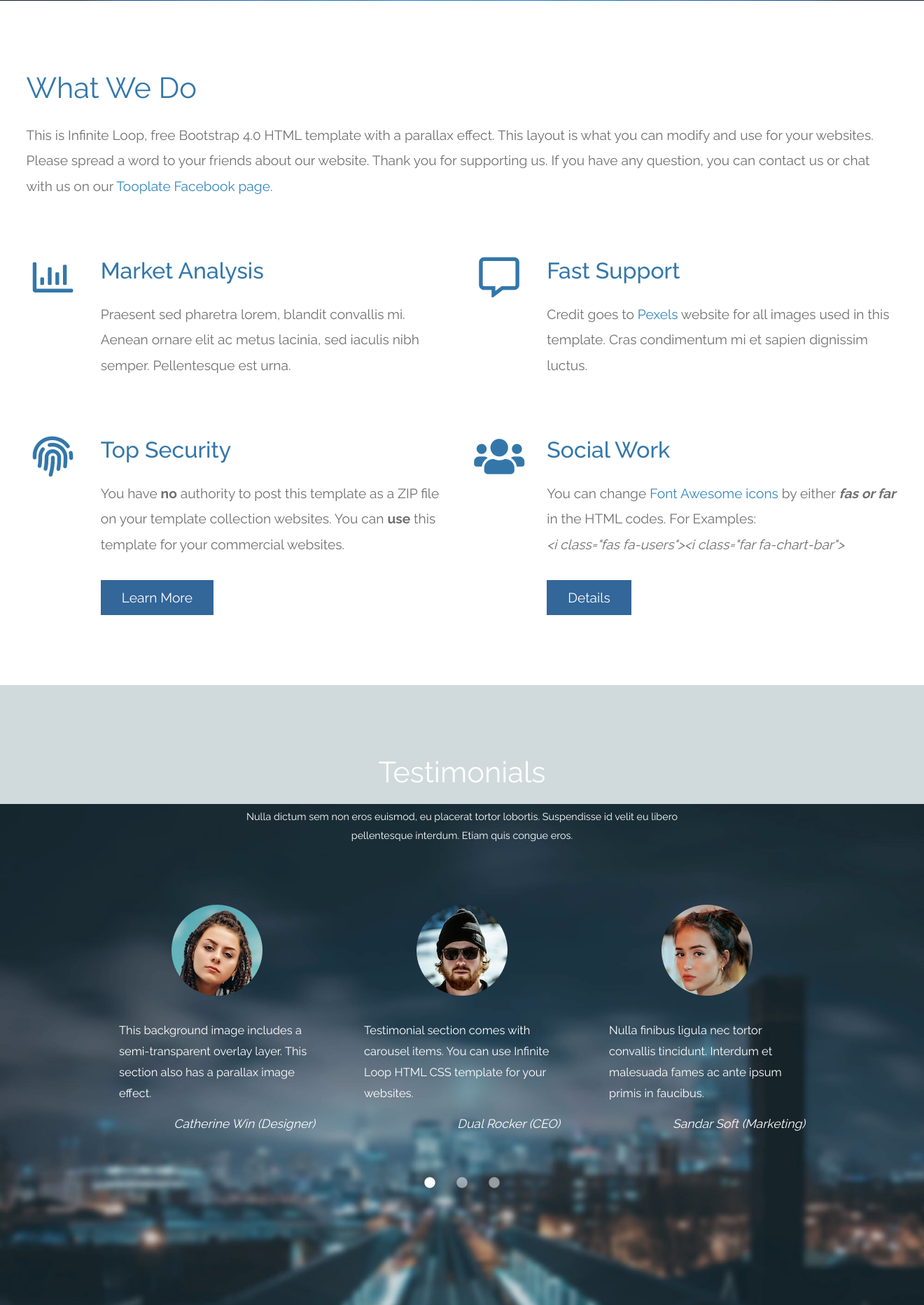
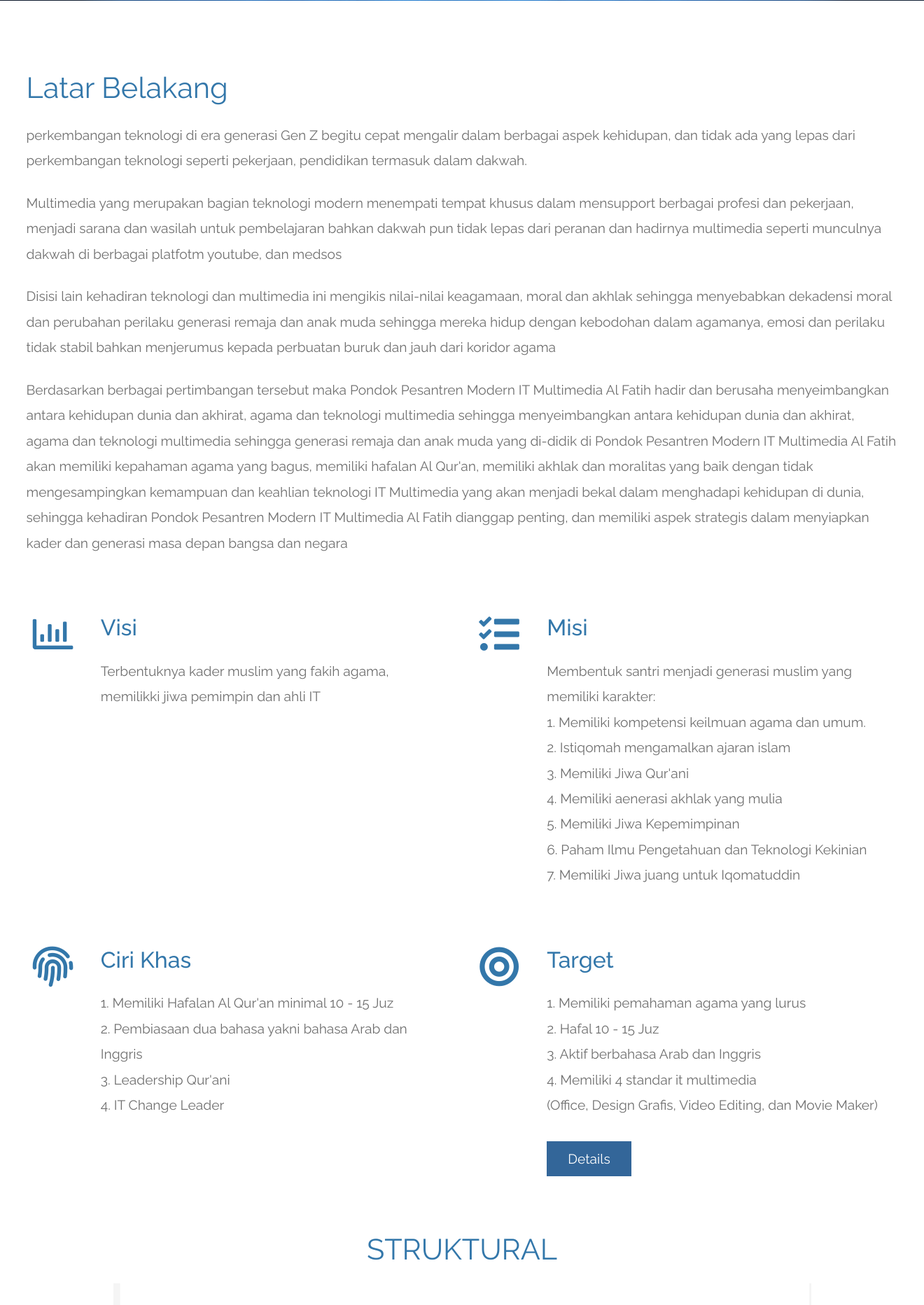
Before and after one commit to samosa76/alfatih, a PHP site: page / in a window 1320 px wide. Shown: the part 799-2664 px from the top of the page at 70% size. Run offline with PHP 8.4, Linux system fonts and the light colour scheme.

Commit message:
finishing home page

```diff
--- a/css/tooplate-infinite-loop.css
+++ b/css/tooplate-infinite-loop.css
@@ -255,7 +255,7 @@ blockquote {
 /* Testimonials */
 #testimonials {
   color: white;
-  background-image: url(../img/infinite-loop-02.jpg);
+  background-image: url(../img/home-2.jpg);
   background-size: cover;
   background-repeat: no-repeat;
   background-size: 100%;
--- a/index.html
+++ b/index.html
@@ -1,5 +1,6 @@
 <!DOCTYPE html>
 <html lang="en">
+
 <head>
   <meta charset="UTF-8" />
   <meta name="viewport" content="width=device-width, initial-scale=1.0" />
@@ -17,6 +18,7 @@ https://www.tooplate.com/view/2117-infinite-loop
 -->
 
 </head>
+
 <body>
   <!-- Hero section -->
   <section id="home" class="text-white tm-font-big tm-parallax">
@@ -27,7 +29,10 @@ https://www.tooplate.com/view/2117-infinite-loop
           <a href="#home" class="navbar-brand">Al Fatih</a>
         </div>
 
-
+        <button class="navbar-toggler" type="button" data-toggle="collapse" data-target="#navbarSupportedContent"
+          aria-controls="navbarSupportedContent" aria-expanded="false" aria-label="Toggle navigation">
+          <i class="fas fa-bars navbar-toggler-icon"></i>
+        </button>
         <div class="collapse navbar-collapse" id="navbarSupportedContent">
           <ul class="navbar-nav ml-auto">
             <li class="nav-item">
@@ -69,76 +74,136 @@ https://www.tooplate.com/view/2117-infinite-loop
   <section id="info" class="tm-section-pad-top">
 
     <div class="container">
-
-            <div class="row tm-content-box"><!-- first row -->
+      <!-- first row -->
+      <div class="row tm-content-box">
         <div class="col-lg-12 col-xl-12">
           <div class="tm-intro-text-container">
-                        <h2 class="tm-text-primary mb-4 tm-section-title">What We Do</h2>
+            <h2 class="tm-text-primary mb-4 tm-section-title">Latar Belakang</h2>
             <p class="mb-4 tm-intro-text">
-                          This is Infinite Loop, free Bootstrap 4.0 HTML template with a parallax effect. This layout is what you can modify and use for your websites. Please spread a word to your friends about our website. Thank you for supporting us. If you have any question, you can contact us or chat with us on our <a href="https://fb.com/tooplate">Tooplate Facebook page</a>.</p>
+              perkembangan teknologi di era generasi Gen Z begitu cepat mengalir dalam berbagai aspek kehidupan, dan
+              tidak ada yang lepas dari perkembangan teknologi seperti pekerjaan, pendidikan termasuk dalam dakwah.
+            </p>
+            <p class="mb-4 tm-intro-text">
+              Multimedia yang merupakan bagian teknologi modern menempati tempat khusus dalam mensupport berbagai
+              profesi dan pekerjaan, menjadi sarana dan wasilah untuk pembelajaran bahkan dakwah pun tidak lepas dari
+              peranan dan hadirnya multimedia seperti munculnya dakwah di berbagai platfotm youtube, dan medsos
+            </p>
+            <p class="mb-4 tm-intro-text">
+              Disisi lain kehadiran teknologi dan multimedia ini mengikis nilai-nilai keagamaan, moral dan akhlak
+              sehingga menyebabkan dekadensi moral dan perubahan perilaku generasi remaja dan anak muda sehingga mereka
+              hidup dengan kebodohan dalam agamanya, emosi dan perilaku tidak stabil bahkan menjerumus kepada perbuatan
+              buruk dan jauh dari koridor agama
+            </p>
+            <p class="mb-4 tm-intro-text">
+              Berdasarkan berbagai pertimbangan tersebut maka Pondok Pesantren Modern IT Multimedia Al Fatih hadir dan
+              berusaha menyeimbangkan antara kehidupan dunia dan akhirat, agama dan teknologi multimedia sehingga
+              menyeimbangkan antara kehidupan dunia dan akhirat, agama dan teknologi multimedia sehingga generasi remaja
+              dan anak muda yang di-didik di Pondok Pesantren Modern IT Multimedia Al Fatih akan memiliki kepahaman
+              agama yang bagus, memiliki hafalan Al Qur'an, memiliki akhlak dan moralitas yang baik dengan tidak
+              mengesampingkan kemampuan dan keahlian teknologi IT Multimedia yang akan menjadi bekal dalam menghadapi
+              kehidupan di dunia, sehingga kehadiran Pondok Pesantren Modern IT Multimedia Al Fatih dianggap penting,
+              dan memiliki aspek strategis dalam menyiapkan kader dan generasi masa depan bangsa dan negara
+            </p>
           </div>
         </div>
 
-            </div><!-- first row -->
+      </div>
+      <!-- first row -->
 
-            <div class="row tm-content-box"><!-- second row -->
+      <!-- second row -->
+      <div class="row tm-content-box">
         <div class="col-lg-1">
           <i class="far fa-3x fa-chart-bar text-center tm-icon"></i>
         </div>
         <div class="col-lg-5">
           <div class="tm-intro-text-container">
-                        <h2 class="tm-text-primary mb-4">Market Analysis</h2>
+            <h2 class="tm-text-primary mb-4">Visi</h2>
             <p class="mb-4 tm-intro-text">
-                          Praesent sed pharetra lorem, blandit convallis mi. Aenean ornare elit ac metus lacinia, sed iaculis nibh semper. Pellentesque est urna.</p>
+              Terbentuknya kader muslim yang fakih agama, memilikki jiwa pemimpin dan ahli IT
+            </p>
           </div>
         </div>
 
         <div class="col-lg-1">
-                    <i class="far fa-3x fa-comment-alt text-center tm-icon"></i>
+          <i class="fas fa-3x fa-tasks text-center tm-icon"></i>
         </div>
+
         <div class="col-lg-5">
           <div class="tm-intro-text-container">
-                        <h2 class="tm-text-primary mb-4">Fast Support</h2>
+            <h2 class="tm-text-primary mb-4">Misi</h2>
             <p class="mb-4 tm-intro-text">
-                          Credit goes to <a rel="nofollow" href="https://www.pexels.com">Pexels</a> website for all images used in this template. Cras condimentum mi et sapien dignissim luctus.</p>
+              Membentuk santri menjadi generasi muslim yang memiliki karakter: <br>
+              1. Memiliki kompetensi keilmuan agama dan umum.<br>
+              2. Istiqomah mengamalkan ajaran islam<br>
+              3. Memiliki Jiwa Qur'ani<br>
+              4. Memiliki aenerasi akhlak yang mulia<br>
+              5. Memiliki Jiwa Kepemimpinan<br>
+              6. Paham Ilmu Pengetahuan dan Teknologi Kekinian<br>
+              7. Memiliki Jiwa juang untuk Iqomatuddin<br>
+            </p>
           </div>
         </div>
 
-            </div><!-- second row -->
+      </div>
+      <!-- second row -->
 
-            <div class="row tm-content-box"><!-- third row -->
+      <!-- third row -->
+      <div class="row tm-content-box">
         <div class="col-lg-1">
           <i class="fas fa-3x fa-fingerprint text-center tm-icon"></i>
         </div>
         <div class="col-lg-5">
           <div class="tm-intro-text-container">
-                        <h2 class="tm-text-primary mb-4">Top Security</h2>
+            <h2 class="tm-text-primary mb-4">Ciri Khas</h2>
             <p class="mb-4 tm-intro-text">
-                      You have <strong>no</strong> authority to post this template as a ZIP file on your template collection websites. You can <strong>use</strong> this template for your commercial websites.</p>
+              1. Memiliki Hafalan Al Qur'an minimal 10 - 15 Juz <br>
+              2. Pembiasaan dua bahasa yakni bahasa Arab dan Inggris <br>
+              3. Leadership Qur'ani <br>
+              4. IT Change Leader <br>
+            </p>
+          </div>
+        </div>
+
+        <div class="col-lg-1">
+          <i class="fas fa-3x fa-bullseye text-center tm-icon"></i>
+        </div>
+        <div class="col-lg-5">
+          <div class="tm-intro-text-container">
+            <h2 class="tm-text-primary mb-4">Target</h2>
+            <p class="mb-4 tm-intro-text">
+              1. Memiliki pemahaman agama yang lurus <br>
+              2. Hafal 10 - 15 Juz <br>
+              3. Aktif berbahasa Arab dan Inggris <br>
+              4. Memiliki 4 standar it multimedia <br>(Office, Design Grafis, Video Editing, dan Movie Maker) <br>
+            </p>
 
             <div class="tm-continue">
-                            <a href="#testimonials" class="tm-intro-text tm-btn-primary">Learn More</a>
+              <a href="" class="tm-intro-text tm-btn-primary">Details</a>
             </div>
           </div>
         </div>
 
-                <div class="col-lg-1">
-                    <i class="fas fa-3x fa-users text-center tm-icon"></i>
       </div>
-                <div class="col-lg-5">
-                    <div class="tm-intro-text-container">
-                      <h2 class="tm-text-primary mb-4">Social Work</h2>
-                        <p class="mb-4 tm-intro-text">
-                      You can change <a href="https://fontawesome.com/icons?d=gallery">Font Awesome icons</a> by either <b><em>fas or far</em></b> in the HTML codes. For Examples:<br>
-                      <em>&lt;i class=&quot;fas fa-users&quot;&gt;&lt;i class=&quot;far fa-chart-bar&quot;&gt;</em> </p>
+      <!-- third row -->
 
-                          <div class="tm-continue">
-                            <a href="#testimonials" class="tm-intro-text tm-btn-primary">Details</a>
+      <!-- fourth row -->
+      <div class="row">
+        <div class="col-lg-12 tm-content-box">
+          <h2 class="tm-text-primary text-center mb-4 tm-section-title tm-section-pad-bot">STRUKTURAL</h2>
+          <div class="mx-auto text-center">
+
+            <div class="grid text-center">
+              <a href="img/struktur.jpeg">
+                  <img src="img/struktur.jpeg" class="img-fluid">
+              </a>
+            </div>
+
+            <a href="img/struktur.jpeg" class="mt-4 tm-btn-primary">Detail Struktural</a>
+
           </div>
         </div>
       </div>
-
-            </div><!-- third row -->
+      <!-- fourth row -->
 
     </div>
 
@@ -148,43 +213,56 @@ https://www.tooplate.com/view/2117-infinite-loop
     <div class="container tm-testimonials-content">
       <div class="row">
         <div class="col-lg-12 tm-content-box">
-            <h2 class="text-white text-center mb-4 tm-section-title">Testimonials</h2>
+          <h2 class="text-white text-center mb-4 tm-section-title">Akademisi</h2>
           <p class="mx-auto tm-section-desc text-center">
-                Nulla dictum sem non eros euismod, eu placerat tortor lobortis. Suspendisse id velit eu libero pellentesque interdum. Etiam quis congue eros.
+            Pengajar
           </p>
+
           <div class="mx-auto tm-gallery-container tm-gallery-container-2">
             <div class="tm-testimonials-carousel">
               <figure class="tm-testimonial-item">
-                  <img src="img/testimonial-img-01.jpg" alt="Image" class="img-fluid mx-auto">
-                  <blockquote>This background image includes a semi-transparent overlay layer. This section also has a parallax image effect.</blockquote>
-                  <figcaption>Catherine Win (Designer)</figcaption>
+                <img src="img/akademisi-img-01.jpg" alt="Image" class="img-fluid mx-auto">
+                <blockquote class="text-center">Dr. Indra Martian Permana <br> S.kom S.Sos M.Ag (Unisza, Malaysia)</blockquote>
               </figure>
 
               <figure class="tm-testimonial-item">
-                  <img src="img/testimonial-img-02.jpg" alt="Image" class="img-fluid mx-auto">
-                  <blockquote>Testimonial section comes with carousel items. You can use Infinite Loop HTML CSS template for your websites.</blockquote>
-                  <figcaption>Dual Rocker (CEO)</figcaption>
+                <img src="img/akademisi-img-0.png" alt="Image" class="img-fluid mx-auto">
+                <blockquote class="text-center">Dr (c). Agus Amin Lc M.Ag <br> (Al-Azhar, Mesir)</blockquote>
               </figure>
 
               <figure class="tm-testimonial-item">
-                  <img src="img/testimonial-img-03.jpg" alt="Image" class="img-fluid mx-auto">
-                  <blockquote>Nulla finibus ligula nec tortor convallis tincidunt. Interdum et malesuada fames ac ante ipsum primis in faucibus.</blockquote>
-                  <figcaption>Sandar Soft (Marketing)</figcaption>
+                <img src="img/akademisi-img-0.png" alt="Image" class="img-fluid mx-auto">
+                <blockquote class="text-center">Dzikrul Hamid , LC Al Hafidz <br> (Universitas Islam Madinah)</blockquote>
               </figure>
 
               <figure class="tm-testimonial-item">
-                  <img src="img/testimonial-img-04.jpg" alt="Image" class="img-fluid mx-auto">
-                  <blockquote>Curabitur rutrum pharetra lobortis. Pellentesque vehicula, velit quis eleifend fermentum, erat arcu aliquet neque.</blockquote>
-                  <figcaption>Oliva Htoo (Designer)</figcaption>
+                <img src="img/akademisi-img-0.png" alt="Image" class="img-fluid mx-auto">
+                <blockquote class="text-center">Heri Susanto , M.Pd <br>(Uninus, Bandung)</blockquote>
               </figure>
 
               <figure class="tm-testimonial-item">
-                  <img src="img/testimonial-img-02.jpg" alt="Image" class="img-fluid mx-auto">
-                  <blockquote>Integer sit amet risus et erat imperdiet finibus. Nam lacus nunc, vulputate id ex eget, euismod auctor augue.</blockquote>
-                  <figcaption>Jacob Joker (CTO)</figcaption>
+                <img src="img/akademisi-img-0.png" alt="Image" class="img-fluid mx-auto">
+                <blockquote class="text-center">Supendi , STH.I <br>(STIU Darul Hikmah)</blockquote>
               </figure>
+
+              <figure class="tm-testimonial-item">
+                <img src="img/akademisi-img-0.png" alt="Image" class="img-fluid mx-auto">
+                <blockquote class="text-center">Firdiansyah , S.Kom <br>(Universitas Budi Luhur)</blockquote>
+              </figure>
+
+              <figure class="tm-testimonial-item">
+                <img src="img/akademisi-img-0.png" alt="Image" class="img-fluid mx-auto">
+                <blockquote class="text-center">Tri Minjufrony , ST<br>(Universitas Mercubuana)</blockquote>
+              </figure>
+
+              <figure class="tm-testimonial-item">
+                <img src="img/akademisi-img-0.png" alt="Image" class="img-fluid mx-auto">
+                <blockquote class="text-center">Muhammad Mawardin , S.IP<br>(Universitas Cordova , NTB)</blockquote>
+              </figure>
+
             </div>
           </div>
+
         </div>
       </div>
     </div>
@@ -197,7 +275,7 @@ https://www.tooplate.com/view/2117-infinite-loop
         <div class="text-center col-12">
           <h2 class="tm-text-primary tm-section-title mb-4">Gallery</h2>
           <p class="mx-auto tm-section-desc">
-                Praesent sed pharetra lorem, blandit convallis mi. Aenean ornare elit ac metus lacinia, sed iaculis nibh semper. Pellentesque est urna, lobortis eu arcu a, aliquet tristique urna.
+
           </p>
         </div>
       </div>
@@ -205,67 +283,67 @@ https://www.tooplate.com/view/2117-infinite-loop
         <div class="col-12">
           <div class="mx-auto tm-gallery-container">
             <div class="grid tm-gallery">
-                      <a href="img/gallery-img-01.jpg">
+              <a href="img/1.jpeg">
                 <figure class="effect-honey tm-gallery-item">
-                          <img src="img/gallery-tn-01.jpg" alt="Image 1" class="img-fluid">
+                  <img src="img/1.jpeg" alt="Image 1" class="img-fluid">
                   <figcaption>
-                            <h2><i>Physical Health <span>Exercise!</span></i></h2>
+                    <h2><i>Class Room <span>Class-7</span></i></h2>
                   </figcaption>
                 </figure>
               </a>
-                      <a href="img/gallery-img-02.jpg">
+              <a href="img/2.jpeg">
                 <figure class="effect-honey tm-gallery-item">
-                          <img src="img/gallery-tn-02.jpg" alt="Image 2" class="img-fluid">
+                  <img src="img/2.jpeg" alt="Image 2" class="img-fluid">
                   <figcaption>
-                            <h2><i>Rain on Glass <span>Second Image</span></i></h2>
+                    <h2><i>Class Corridor <span>Class-7</span></i></h2>
                   </figcaption>
                 </figure>
               </a>
-                      <a href="img/gallery-img-03.jpg">
+              <a href="img/3.jpeg">
                 <figure class="effect-honey tm-gallery-item">
-                          <img src="img/gallery-tn-03.jpg" alt="Image 3" class="img-fluid">
+                  <img src="img/3.jpeg" alt="Image 3" class="img-fluid">
                   <figcaption>
-                            <h2><i><span>Sea View</span> Mega City</i></h2>
+                    <h2><i><span>Class Room </span> Class-8</i></h2>
                   </figcaption>
                 </figure>
               </a>
-                      <a href="img/gallery-img-04.jpg">
+              <a href="img/4.jpeg">
                 <figure class="effect-honey tm-gallery-item">
-                          <img src="img/gallery-tn-04.jpg" alt="Image 4" class="img-fluid">
+                  <img src="img/4.jpeg" alt="Image 4" class="img-fluid">
                   <figcaption>
-                            <h2><i>Dream Girl <span>Thoughts</span></i></h2>
+                    <h2><i>Class Corridor <span>Class-8</span></i></h2>
                   </figcaption>
                 </figure>
               </a>
-                      <a href="img/gallery-img-05.jpg">
+              <a href="img/5.jpeg">
                 <figure class="effect-honey tm-gallery-item">
-                          <img src="img/gallery-tn-05.jpg" alt="Image 5" class="img-fluid">
+                  <img src="img/5.jpeg" alt="Image 5" class="img-fluid">
                   <figcaption>
-                            <h2><i><span>Workstation</span> Offices</i></h2>
+                    <h2><i><span>Class Room</span> Class-9</i></h2>
                   </figcaption>
                 </figure>
               </a>
-                      <a href="img/gallery-img-06.jpg">
+              <a href="img/6.jpeg">
                 <figure class="effect-honey tm-gallery-item">
-                          <img src="img/gallery-tn-06.jpg" alt="Image 6" class="img-fluid">
+                  <img src="img/6.jpeg" alt="Image 6" class="img-fluid">
                   <figcaption>
-                            <h2><i>Just Above <span>The City</span></i></h2>
+                    <h2><i>Class Corridor <span>Class</span></i></h2>
                   </figcaption>
                 </figure>
               </a>
-                      <a href="img/gallery-img-01.jpg">
+              <a href="img/7.jpeg">
                 <figure class="effect-honey tm-gallery-item">
-                          <img src="img/gallery-tn-01.jpg" alt="Image 7" class="img-fluid">
+                  <img src="img/7.jpeg" alt="Image 7" class="img-fluid">
                   <figcaption>
-                            <h2><i>Another <span>Exercise Time</span></i></h2>
+                    <h2><i>Class Room<span> Class</span></i></h2>
                   </figcaption>
                 </figure>
               </a>
-                      <a href="img/gallery-img-02.jpg">
+              <a href="img/8.jpeg">
                 <figure class="effect-honey tm-gallery-item">
-                          <img src="img/gallery-tn-02.jpg" alt="Image 8" class="img-fluid">
+                  <img src="img/8.jpeg" alt="Image 8" class="img-fluid">
                   <figcaption>
-                            <h2><i>Repeated <span>Image Spot</span></i></h2>
+                    <h2><i>Class Corridor <span> Class</span></i></h2>
                   </figcaption>
                 </figure>
               </a>
@@ -286,7 +364,7 @@ https://www.tooplate.com/view/2117-infinite-loop
         <div class="text-center col-12">
           <h2 class="tm-section-title mb-4">Contact Us</h2>
           <p class="mb-5">
-                  Proin enim orci, tincidunt quis suscipit in, placerat nec est. Vestibulum posuere faucibus posuere. Quisque aliquam velit eget leo blandit egestas. Nulla id posuere felis, quis tristique nulla.
+            Silahkan hubungi kami jika anda memiliki pertanyaan lebih lanjut
           </p><br>
         </div>
 
@@ -332,18 +410,8 @@ https://www.tooplate.com/view/2117-infinite-loop
           <div class="contact-item">&nbsp;</div>
 
         </div>
-
-
       </div><!-- row ending -->
-
     </div>
-
-      	<footer class="text-center small tm-footer">
-          <p class="mb-0">
-          Copyright &copy; 2020 Company Name
-
-          . <a rel="nofollow" href="https://www.tooplate.com" title="HTML templates">Designed by TOOPLATE</a></p>
-        </footer>
 
   </section>
 
@@ -355,82 +423,82 @@ https://www.tooplate.com/view/2117-infinite-loop
   <script src="js/bootstrap.min.js"></script>
   <script>
 
-      function getOffSet(){
+    function getOffSet() {
       var _offset = 450;
       var windowHeight = window.innerHeight;
 
-        if(windowHeight > 500) {
+      if (windowHeight > 500) {
         _offset = 400;
       }
-        if(windowHeight > 680) {
+      if (windowHeight > 680) {
         _offset = 300
       }
-        if(windowHeight > 830) {
+      if (windowHeight > 830) {
         _offset = 210;
       }
 
       return _offset;
     }
 
-      function setParallaxPosition($doc, multiplier, $object){
+    function setParallaxPosition($doc, multiplier, $object) {
       var offset = getOffSet();
       var from_top = $doc.scrollTop(),
-          bg_css = 'center ' +(multiplier * from_top - offset) + 'px';
-        $object.css({"background-position" : bg_css });
+        bg_css = 'center ' + (multiplier * from_top - offset) + 'px';
+      $object.css({ "background-position": bg_css });
     }
 
     // Parallax function
     // Adapted based on https://codepen.io/roborich/pen/wpAsm
-      var background_image_parallax = function($object, multiplier, forceSet){
+    var background_image_parallax = function ($object, multiplier, forceSet) {
       multiplier = typeof multiplier !== 'undefined' ? multiplier : 0.5;
       multiplier = 1 - multiplier;
       var $doc = $(document);
       // $object.css({"background-attatchment" : "fixed"});
 
-        if(forceSet) {
+      if (forceSet) {
         setParallaxPosition($doc, multiplier, $object);
       } else {
-          $(window).scroll(function(){
+        $(window).scroll(function () {
           setParallaxPosition($doc, multiplier, $object);
         });
       }
     };
 
-      var background_image_parallax_2 = function($object, multiplier){
+    var background_image_parallax_2 = function ($object, multiplier) {
       multiplier = typeof multiplier !== 'undefined' ? multiplier : 0.5;
       multiplier = 1 - multiplier;
       var $doc = $(document);
-        $object.css({"background-attachment" : "fixed"});
+      $object.css({ "background-attachment": "fixed" });
 
-        $(window).scroll(function(){
-          if($(window).width() > 768) {
+      $(window).scroll(function () {
+        if ($(window).width() > 768) {
           var firstTop = $object.offset().top,
             pos = $(window).scrollTop(),
             yPos = Math.round((multiplier * (firstTop - pos)) - 186);
 
           var bg_css = 'center ' + yPos + 'px';
 
-            $object.css({"background-position" : bg_css });
+          $object.css({ "background-position": bg_css });
         } else {
-            $object.css({"background-position" : "center" });
+          $object.css({ "background-position": "center" });
         }
       });
     };
 
-      $(function(){
+    $(function () {
       // Hero Section - Background Parallax
       background_image_parallax($(".tm-parallax"), 0.30, false);
       background_image_parallax_2($("#contact"), 0.80);
       background_image_parallax_2($("#testimonials"), 0.80);
 
       // Handle window resize
-        window.addEventListener('resize', function(){
+      window.addEventListener('resize', function () {
         background_image_parallax($(".tm-parallax"), 0.30, true);
       }, true);
 
       // Detect window scroll and update navbar
-        $(window).scroll(function(e){
-          if($(document).scrollTop() > 120) {
+      $(window).scroll(function (e) {
+        if ($(document).scrollTop() > 120) {
           $('.tm-navbar').addClass("scroll");
         } else {
           $('.tm-navbar').removeClass("scroll");
@@ -438,7 +506,7 @@ https://www.tooplate.com/view/2117-infinite-loop
       });
 
       // Close mobile menu after click
-        $('#tmNav a').on('click', function(){
+      $('#tmNav a').on('click', function () {
         $('.navbar-collapse').removeClass('show');
       })
 
@@ -450,14 +518,14 @@ https://www.tooplate.com/view/2117-infinite-loop
 
       // Add smooth scrolling to all links
       // https://www.w3schools.com/howto/howto_css_smooth_scroll.asp
-        $("a").on('click', function(event) {
+      $("a").on('click', function (event) {
         if (this.hash !== "") {
           event.preventDefault();
           var hash = this.hash;
 
           $('html, body').animate({
             scrollTop: $(hash).offset().top
-            }, 600, 'easeInOutExpo', function(){
+          }, 600, 'easeInOutExpo', function () {
             window.location.hash = hash;
           });
         } // End if
@@ -539,4 +607,5 @@ https://www.tooplate.com/view/2117-infinite-loop
     });
   </script>
 </body>
+
 </html>
```
Also changed, not shown: img/1.jpeg (added), img/2.jpeg (added), img/3.jpeg (added), img/4.jpeg (added), img/5.jpeg (added), img/6.jpeg (added), img/7.jpeg (added), img/8.jpeg (added), img/akademisi-img-0.png (added), img/akademisi-img-01.jpg (added), img/home-2.jpg (added), img/struktur.jpeg (added), img/testimonial-img-01.jpg (deleted), img/testimonial-img-02.jpg (deleted), 2 more files. Lines whose indentation alone changed are shown as unchanged.
